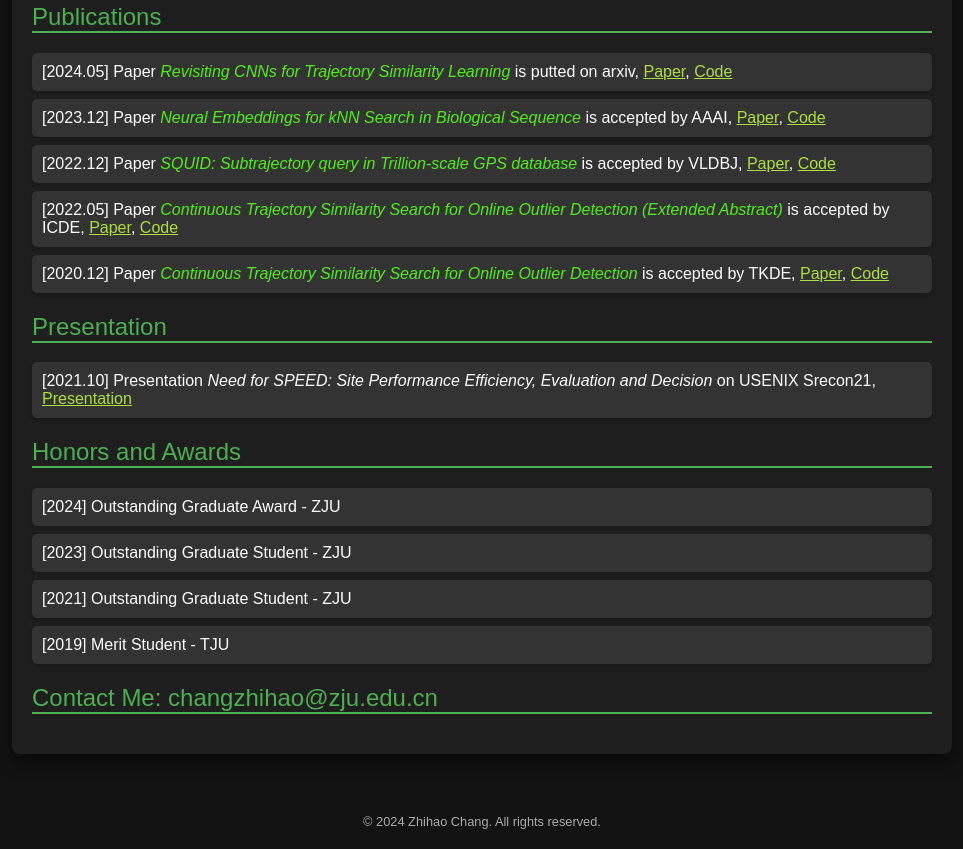
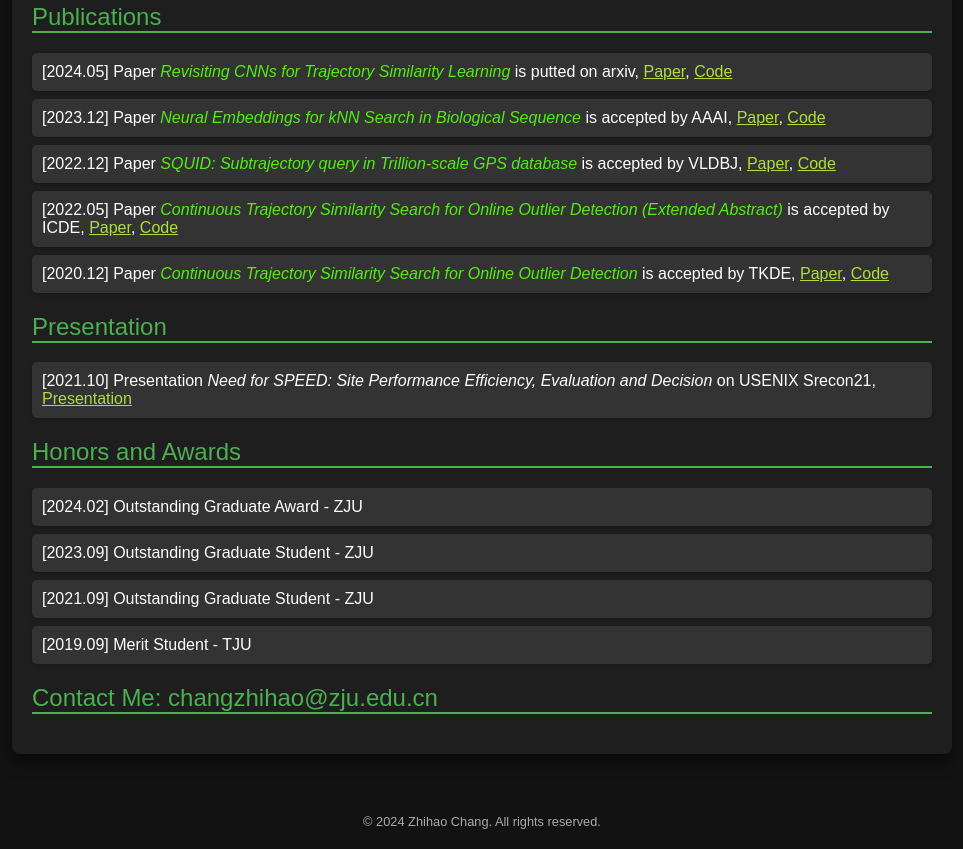
Before and after one commit to Proudc/Proudc.github.io, a plain HTML site: page index.html in a window 1280 px wide. Shown: the part 547-1396 px from the top of the page, without its empty margins (158-1121 px from the left). Drawn offline with Linux system fonts and the light colour scheme.

Commit message:
Update index.html

```diff
--- a/index.html
+++ b/index.html
@@ -78,7 +78,7 @@
             <h2>Education</h2>
             <ul>
                 <li>[2019.09 - Present] Ph.D. in Computer Science - Zhejiang University</li>
-                <li>[2015.09-2019.06] B.Eng. in Ocean Engineering - Tianjin University</li>
+                <li>[2015.09 - 2019.06] B.Eng. in Ocean Engineering - Tianjin University</li>
             </ul>
         </section>
 
@@ -110,10 +110,10 @@
         <section>
             <h2>Honors and Awards</h2>
             <ul>
-                <li>[2024] Outstanding Graduate Award - ZJU</li>
-                <li>[2023] Outstanding Graduate Student - ZJU</li>
-                <li>[2021] Outstanding Graduate Student - ZJU</li>
-                <li>[2019] Merit Student - TJU</li>
+                <li>[2024.02] Outstanding Graduate Award - ZJU</li>
+                <li>[2023.09] Outstanding Graduate Student - ZJU</li>
+                <li>[2021.09] Outstanding Graduate Student - ZJU</li>
+                <li>[2019.09] Merit Student - TJU</li>
             </ul>
         </section>
 
```
